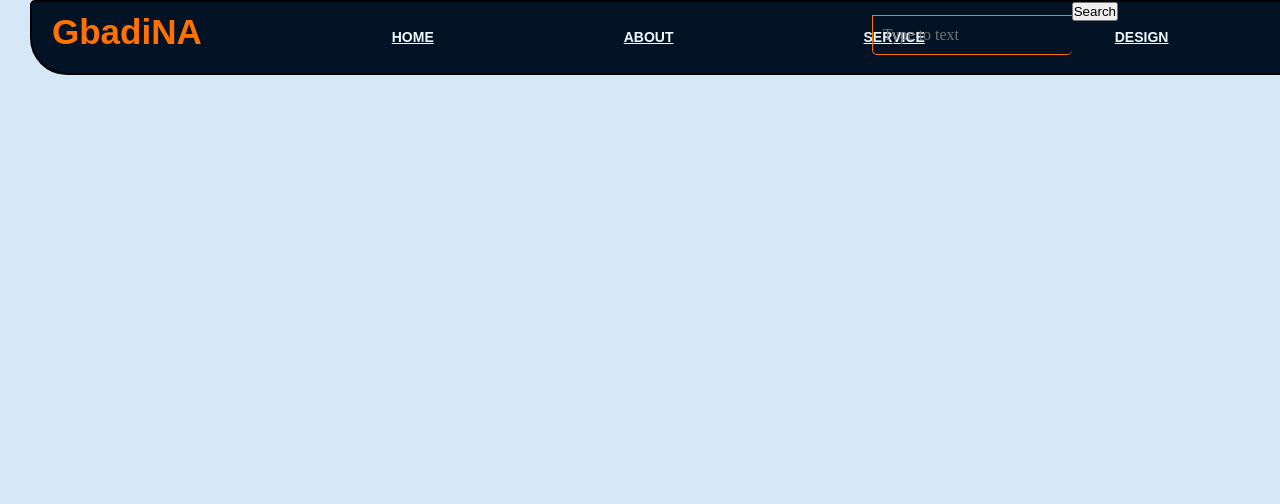
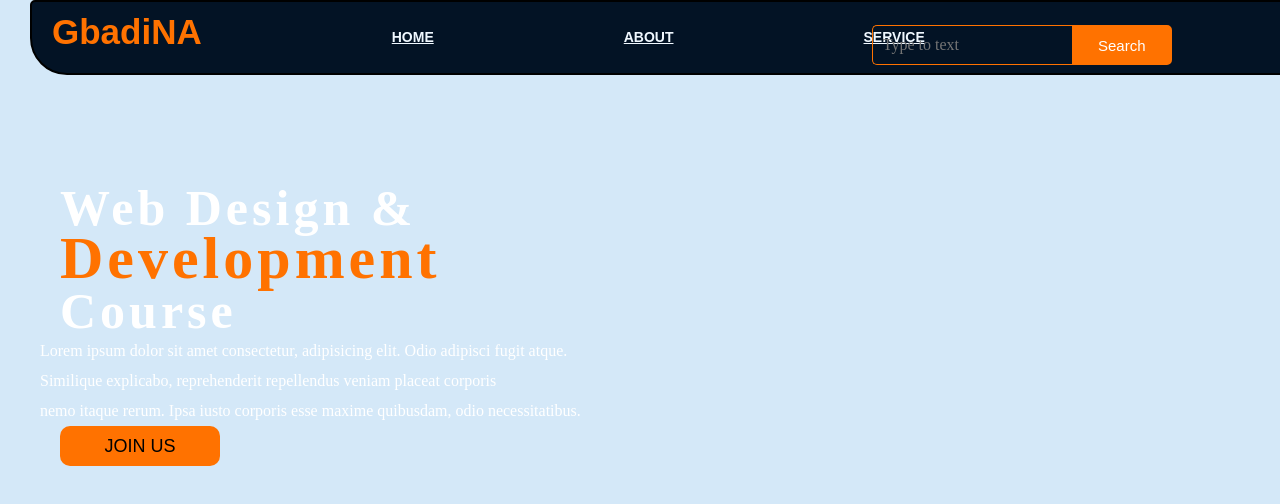
Before and after one commit to Mayowa-jerrie/GbadionLandingPage, a plain HTML site: page index.html in a window 1280 px wide. Shown: the top 504 px of the page. Drawn offline with Linux system fonts and the light colour scheme.

Commit message:
I worked on my css transition

```diff
--- a/index.html
+++ b/index.html
@@ -27,6 +27,21 @@
           <a href="#"><button class="btn">Search</button></a>
         </div>
       </section>
+      <section class="content">
+        <h1>
+          Web Design & <br />
+          <span>Development</span><br />Course
+        </h1>
+        <p class="par">
+          Lorem ipsum dolor sit amet consectetur, adipisicing elit. Odio
+          adipisci fugit atque. <br />Similique explicabo, reprehenderit
+          repellendus veniam placeat corporis <br />
+          nemo itaque rerum. Ipsa iusto corporis esse maxime quibusdam, odio
+          necessitatibus.
+        </p>
+
+        <button class="cn"><a href="#">JOIN US</a></button>
+      </section>
     </section>
   </body>
 </html>
--- a/style.css
+++ b/style.css
@@ -71,13 +71,73 @@ ul li{
         height: 40px;
         background: transparent;
         border: 1px solid #ff7200;
-        margin-top: 13px;
+        margin-top: 23px;
         color: #fff;
         border-right: none;
         font-size: 16px;
         float: left;
         padding: 10px;
+        border-top-left-radius: 5px;
         border-bottom-left-radius: 5px;
-        border-bottom-right-radius: 5px;
 
     }
+    .btn{
+        width: 100px;
+        height: 40px;
+    background: #ff7200;
+    border: 2px solid #ff7200;
+    margin-top: 23px;
+    color: #fff;
+    font-size: 15px;
+    border-bottom-right-radius: 5px;
+    border-top-right-radius: 5px;
+    }
+    .btn:focus{
+        outline: none;
+    }
+    .sch:focus{
+        outline: none;
+    }
+    .content{
+        width: 1200px;
+        height: auto;
+        margin: auto;
+        color: #fff;
+        line-height: 30px;
+    }
+
+    .content h1{
+        font-family: 'Times New Roman';
+        font-size: 50px;
+        padding-left: 20px;
+        margin-top: 9%;
+        letter-spacing:4px ;
+        line-height: 50px;
+    }
+
+    .content .cn{
+        width: 160px;
+        height: 40px;
+        background: #ff7200;
+        border: none;
+        margin-bottom: 10px;
+        margin-left: 20px;
+        font-size: 18px;
+        border-radius: 10px;
+        cursor: pointer;
+        transition: .4s ease;
+    }
+    .content .cn a{
+        text-decoration: none;
+        color: #000;
+        transition: .3s ease;
+    }
+    .cn:hover{
+        background-color: #fff;
+    }
+    .content span{
+        color: #ff7200;
+        font-size: 60px;
+
+
+    }
```
